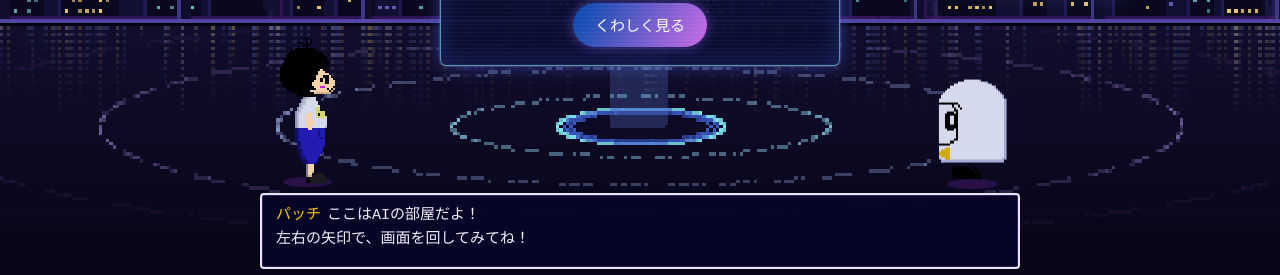
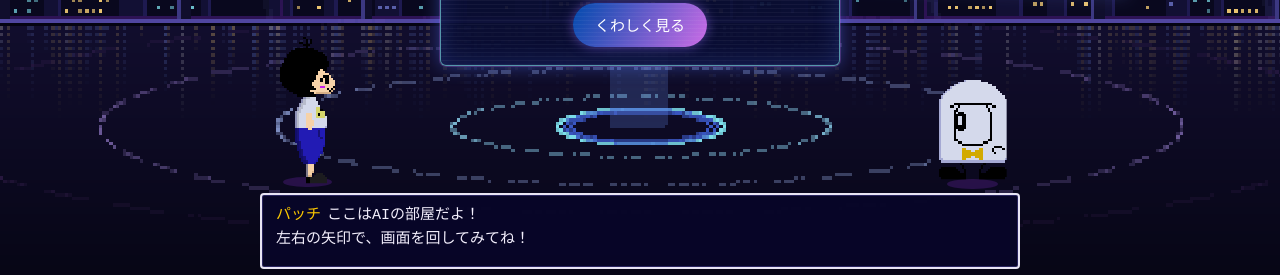
Before and after one commit to ikemotodir/studio-patti, a plain HTML site: page ai.html in a window 1280 px wide. Shown: the part 525-800 px from the top of the page. Drawn offline with Linux system fonts and the light colour scheme; animation ran at ten frames a second; a web font is replaced by a local one.

Commit message:
AIの部屋: パッチを正面向きの絵に(横向きを反転すると背中が絵の枠で切れていた)
Co-Authored-By: Claude Opus 5.5 <noreply@anthropic.com>

```diff
--- a/ai.html
+++ b/ai.html
@@ -163,7 +163,7 @@
   .arrow:hover, .arrow:focus-visible { border-color: #fcc800; outline: none; }
   .arrow:active { background: rgba(203, 108, 230, .45); }
 
-  /* 球の左にマユちゃん(右向き)、右にパッチ(左向き・ふわふわ浮く)。デザイン室と同じ絵 */
+  /* 球の左にマユちゃん(右向き)、右にパッチ(正面向き・ふわふわ浮く) */
   #mayu, #patti { position: absolute; left: 0; top: 0; image-rendering: pixelated; transform-origin: 0 0; pointer-events: none; }
   #mayu {
     z-index: 30; width: 30px; height: 72px;
@@ -175,7 +175,7 @@
   @keyframes pattifloat { 0%, 100% { transform: translateY(0); } 50% { transform: translateY(-5px); } }
   #patti {
     width: 32px; height: 48px;
-    background: url(patti_right_shaded.png) 0 0 / 384px 48px no-repeat;   /* 右向きを左右反転して左を向かせる(JSで) */
+    background: url(patti_front_shaded.png) 0 0 / 384px 48px no-repeat;   /* 正面向き(横向きの絵は反転すると背中が枠で切れる) */
     animation: pattichar 1.2s steps(12) infinite;
   }
   @keyframes pattichar { to { background-position: -384px 0; } }
@@ -747,19 +747,19 @@ function placeExtras() {
   const boxes = [[vw / 2 - G.sw * G.k / 2, ringY + G.lift - G.hF * G.k / 2, G.sw * G.k, G.hF * G.k]];   // 前の画面
   [prev, next].forEach(a => boxes.push([a.offsetLeft, a.offsetTop, 48, 48]));                      // 矢印
   const hits = (x, y, w, h) => boxes.some(b => x < b[0] + b[2] + 4 && x + w > b[0] - 4 && y < b[1] + b[3] + 4 && y + h > b[1] - 4);
-  const place = (el, sh, x, w, h, flip) => {
+  const place = (el, sh, x, w, h) => {
     const top = feet - h, off = ps < p * 0.35 || x < 0 || x + w > vw || hits(x, top, w, h);
-    el.style.transform = flip ? 'matrix(' + (-ps).toFixed(3) + ',0,0,' + ps.toFixed(3) + ',' + w.toFixed(1) + ',0)' : 'scale(' + ps.toFixed(3) + ')';
+    el.style.transform = 'scale(' + ps.toFixed(3) + ')';
     el.style.left = x.toFixed(1) + 'px'; el.style.top = top.toFixed(1) + 'px';
     sh.style.left = (x + w * 0.12).toFixed(1) + 'px'; sh.style.top = (feet - 3 * ps).toFixed(1) + 'px';
     sh.style.width = (w * 0.76).toFixed(1) + 'px'; sh.style.height = (5 * ps).toFixed(1) + 'px';
     el.style.display = sh.style.display = off ? 'none' : '';
   };
-  place(document.getElementById('mayu'), document.getElementById('mshadow'), mx, mw, mh, false);
+  place(document.getElementById('mayu'), document.getElementById('mshadow'), mx, mw, mh);
   const pf = document.getElementById('pattifloat'), pa = document.getElementById('patti');
-  place(pf, document.getElementById('pshadow'), px, pw, ph, false);
-  pf.style.transform = '';                           // 浮き沈みは CSS。大きさと向きは中の絵で
-  pa.style.transform = 'matrix(' + (-ps).toFixed(3) + ',0,0,' + ps.toFixed(3) + ',' + pw.toFixed(1) + ',0)';
+  place(pf, document.getElementById('pshadow'), px, pw, ph);
+  pf.style.transform = '';                           // 浮き沈みは CSS。大きさは中の絵で
+  pa.style.transform = 'scale(' + ps.toFixed(3) + ')';
   pf.style.width = pw.toFixed(1) + 'px'; pf.style.height = ph.toFixed(1) + 'px';
   document.getElementById('pshadow').style.top = (feet - 2 * ps).toFixed(1) + 'px';
 }
```
